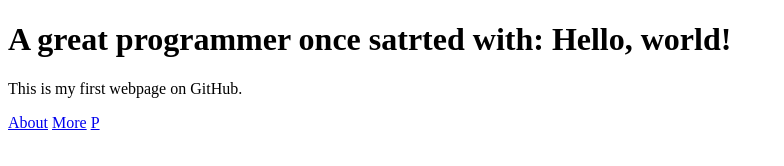
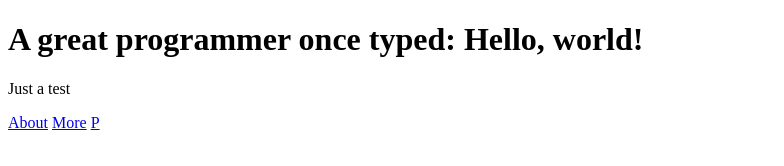
Before and after one commit to 11968-ship-it/Testing101, a plain HTML site: page index.html in a window 1280 px wide. Shown: the whole page, without its empty margins (0-784 px from the left). Drawn offline with Linux system fonts and the light colour scheme.

Commit message:
Update index.html

```diff
--- a/index.html
+++ b/index.html
@@ -1,11 +1,11 @@
 <!DOCTYPE html>
 <html>
   <head>
-    <title>My First GitHub Page</title>
+    <title>First Test</title>
   </head>
   <body>
-    <h1> A great programmer once satrted with: Hello, world!</h1>
-    <p>This is my first webpage on GitHub.</p>
+    <h1> A great programmer once typed: Hello, world!</h1>
+    <p>Just a test</p>
   <nav>
     <a href="about.html">About</a>
     <a href="more.html">More</a>
```
